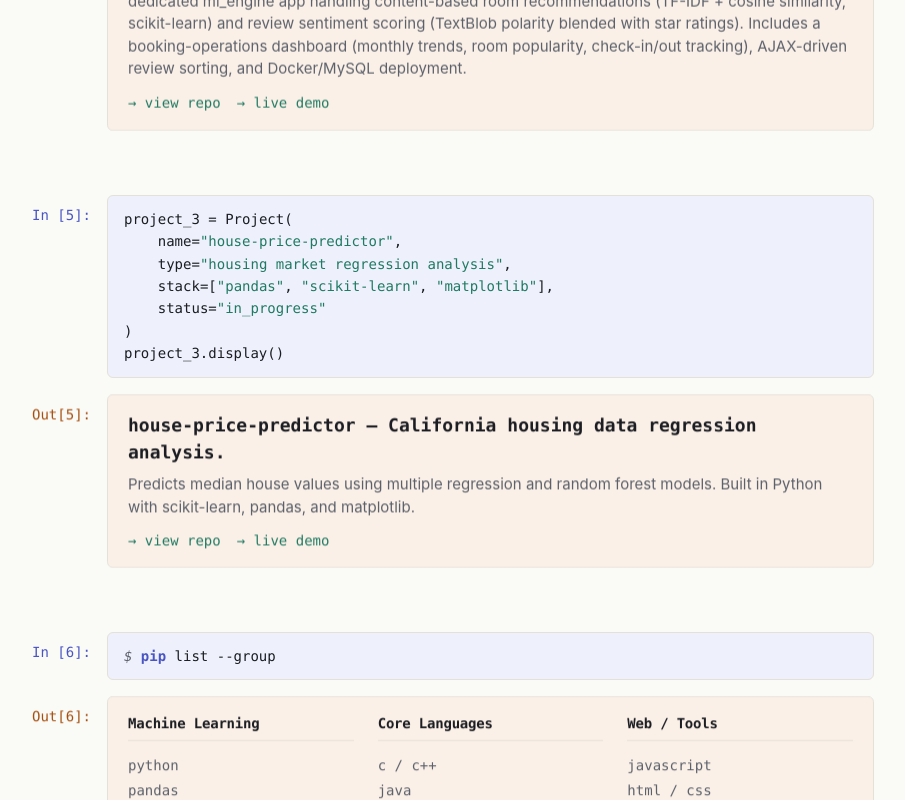
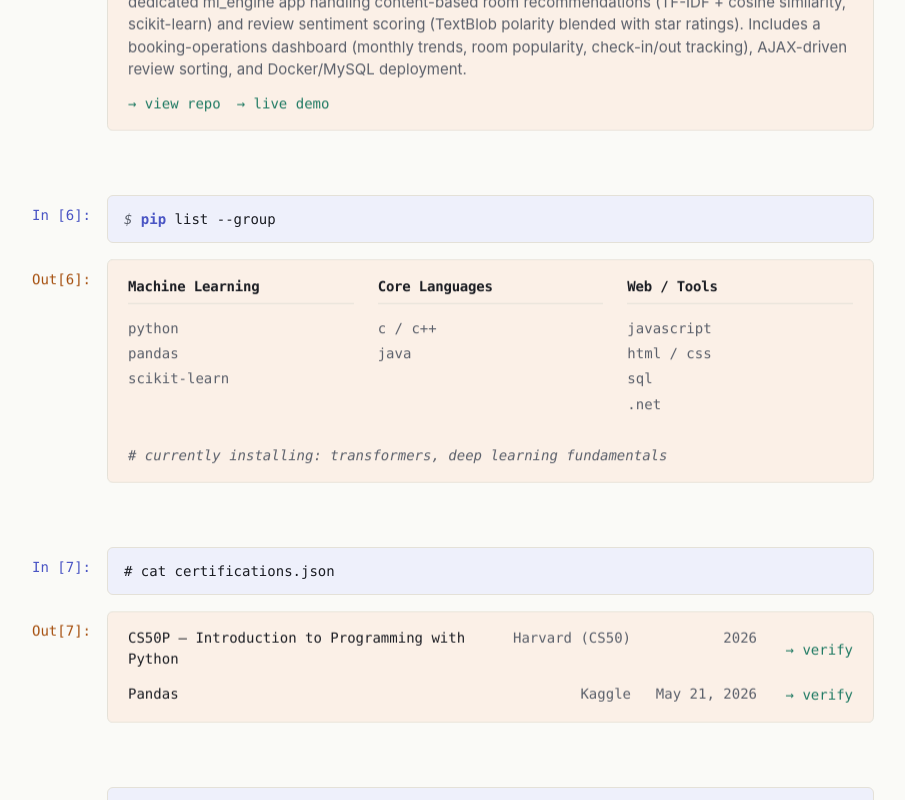
Before and after one commit to sujay-515/portfolio, a React (Vite) app: page / in a window 1280 px wide. Shown: the part 1854-2654 px from the top of the page, without its empty margins (200-1105 px from the left). Built offline with nearby package versions, Linux system fonts and the light colour scheme.

Commit message:
Remove project 3 from portfolio list

```diff
--- a/src/App.jsx
+++ b/src/App.jsx
@@ -41,22 +41,6 @@ project_2.display()`,
     description: "Sirupata Farm House — Full-stack Django hotel booking platform for a farm-led retreat, with a dedicated ml_engine app handling content-based room recommendations (TF-IDF + cosine similarity, scikit-learn) and review sentiment scoring (TextBlob polarity blended with star ratings). Includes a booking-operations dashboard (monthly trends, room popularity, check-in/out tracking), AJAX-driven review sorting, and Docker/MySQL deployment.",
     repoUrl: "https://github.com/sujay-515/Sirupata-farm-house",
     demoUrl: "/sirupata-demo.webp",
-  },
-  {
-    id: 3,
-    inNumber: 5,
-    outNumber: 5,
-    pythonCode: `project_3 = Project(
-    name="house-price-predictor",
-    type="housing market regression analysis",
-    stack=["pandas", "scikit-learn", "matplotlib"],
-    status="in_progress"
-)
-project_3.display()`,
-    title: "house-price-predictor — California housing data regression analysis.",
-    description: "Predicts median house values using multiple regression and random forest models. Built in Python with scikit-learn, pandas, and matplotlib.",
-    repoUrl: "https://github.com/sujay-515",
-    demoUrl: "#",
   }
 ];
 
```
